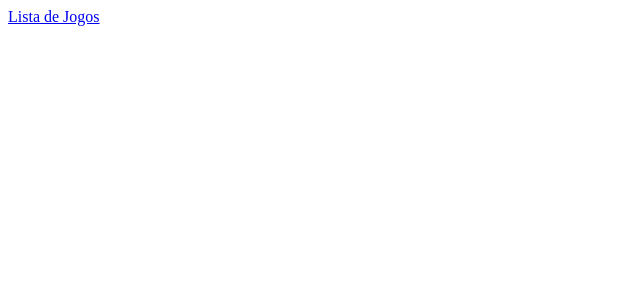
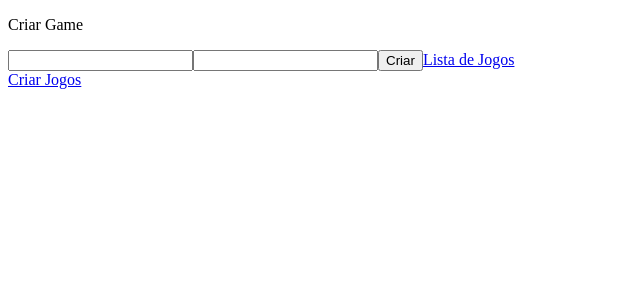
Before and after one commit to Themystocles/Consumindo_Back_End_Angular, an Angular app: page /games/create in a window 1280 px wide. Before the commit this address led to /. Shown: the top 300 px of the page, without its empty margins (0-640 px from the left). Built offline with nearby package versions, Linux system fonts and the light colour scheme.

Commit message:
Metodo Create inserido

```diff
--- a/db.json
+++ b/db.json
@@ -24,6 +24,22 @@
       "id": 5,
       "name": "Paco",
       "type": "Bird"
+    },
+    {
+      "id": 6
+    },
+    {
+      "id": 7
+    },
+    {
+      "id": 8,
+      "name": "aa",
+      "type": "aa"
+    },
+    {
+      "id": 9,
+      "name": "Mario",
+      "type": "Ação"
     }
   ]
 }
--- a/src/app/app-routing.module.ts
+++ b/src/app/app-routing.module.ts
@@ -1,9 +1,11 @@
 import { Component, NgModule } from '@angular/core';
 import { RouterModule, Routes } from '@angular/router';
+import { CreateGameComponent } from './components/create-game/create-game.component';
 import { ListGamesComponent } from './components/list-games/list-games.component';
 
 const routes: Routes = [
   { path: 'games', component: ListGamesComponent },
+  { path: 'games/create', component: CreateGameComponent },
 ];
 
 @NgModule({
--- a/src/app/app.component.html
+++ b/src/app/app.component.html
@@ -1,2 +1,3 @@
 <router-outlet></router-outlet>
-<a routerLink="games">Lista de Jogos</a>
+<a routerLink="games">Lista de Jogos</a><br>
+<a routerLink="games/create">Criar Jogos</a>
--- /dev/null
+++ b/src/app/components/create-game/create-game.component.html
@@ -0,0 +1,5 @@
+<p>Criar Game</p>
+
+<input [(ngModel)]="game.name">
+<input [(ngModel)]="game.type">
+<button (click)="create()">Criar</button>
--- /dev/null
+++ b/src/app/components/create-game/create-game.component.ts
@@ -0,0 +1,26 @@
+import { Component, OnInit } from '@angular/core';
+import { games } from 'src/app/models/gamesModel';
+import { GameServerService } from 'src/app/server/game-server.service';
+
+@Component({
+  selector: 'app-create-game',
+  templateUrl: './create-game.component.html',
+  styleUrls: ['./create-game.component.scss']
+})
+export class CreateGameComponent implements OnInit {
+
+  game: games = {
+    id: 0,
+    name: '',
+    type: ''
+  }
+
+  constructor(private service: GameServerService) { }
+
+  ngOnInit(): void {
+  }
+
+  create() {
+    this.service.createGames(this.game).subscribe(res => alert(`game ${this.game.name} Criado com sucesso!!!`))
+  }
+}
--- a/src/app/server/game-server.service.ts
+++ b/src/app/server/game-server.service.ts
@@ -11,7 +11,14 @@ export class GameServerService {
   url = "http://localhost:3000/games"
   constructor(private http: HttpClient) { }
 
+  // Listar jogos
   getGames(): Observable<games[]> {
     return this.http.get<games[]>(this.url)
   }
+
+  // Criar jogos
+
+  createGames(create: games): Observable<games> {
+    return this.http.post<games>(this.url, create)
+  }
 }
```
Also changed, not shown: src/app/app.module.ts (+6 -2 lines), src/app/components/create-game/create-game.component.scss (added). Lines whose indentation alone changed are shown as unchanged.
